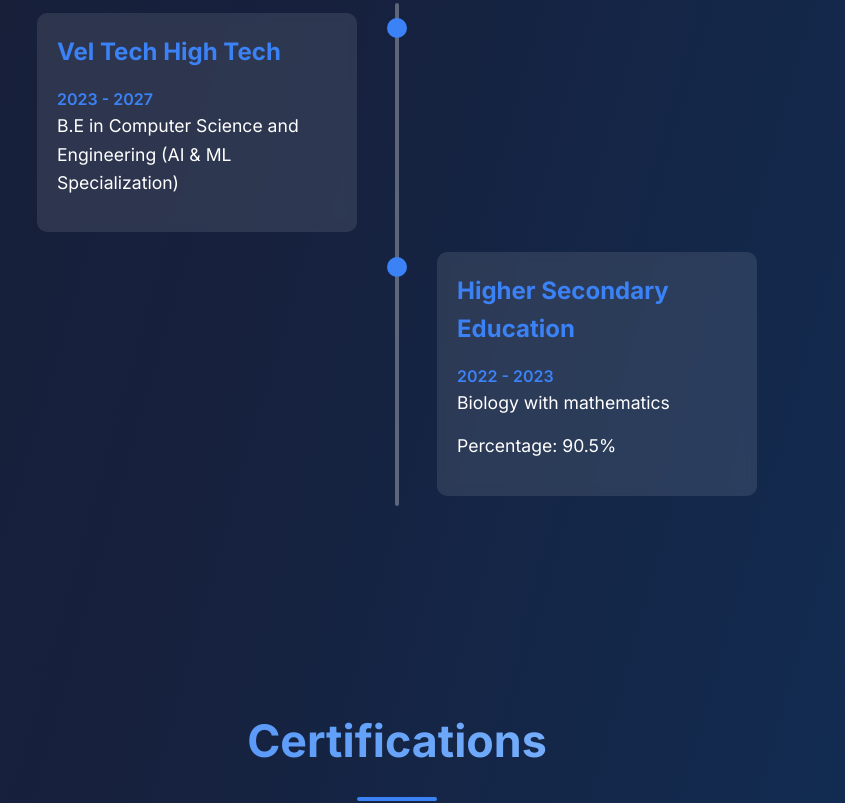
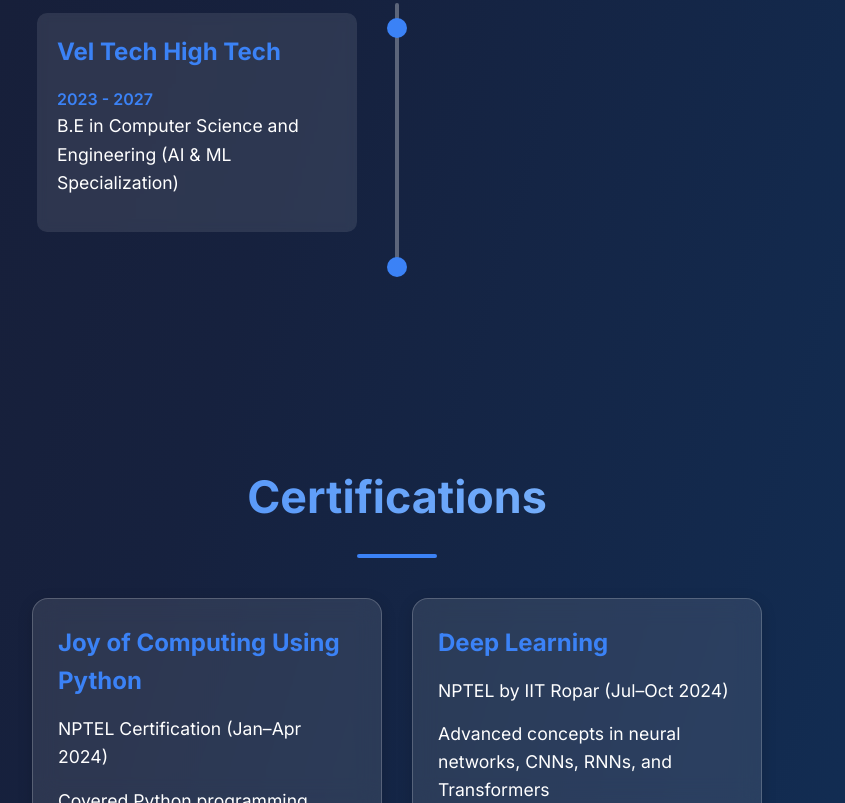
Before and after one commit to Praveen7123/My_Portfolio, a plain HTML site: page index.html in a window 1280 px wide. Shown: the part 2382-3185 px from the top of the page, without its empty margins (243-1088 px from the left). Drawn offline with Linux system fonts and the light colour scheme.

Commit message:
Update index.html

```diff
--- a/index.html
+++ b/index.html
@@ -563,12 +563,6 @@
           </div>
         </div>
         <div class="timeline-item right">
-          <div class="timeline-content">
-            <h3>Higher Secondary Education</h3>
-            <div class="timeline-date">2022 - 2023</div>
-            <p>Biology with mathematics</p>
-            <p>Percentage: 90.5%</p>
-          </div>
         </div>
       </div>
     </section>
```
